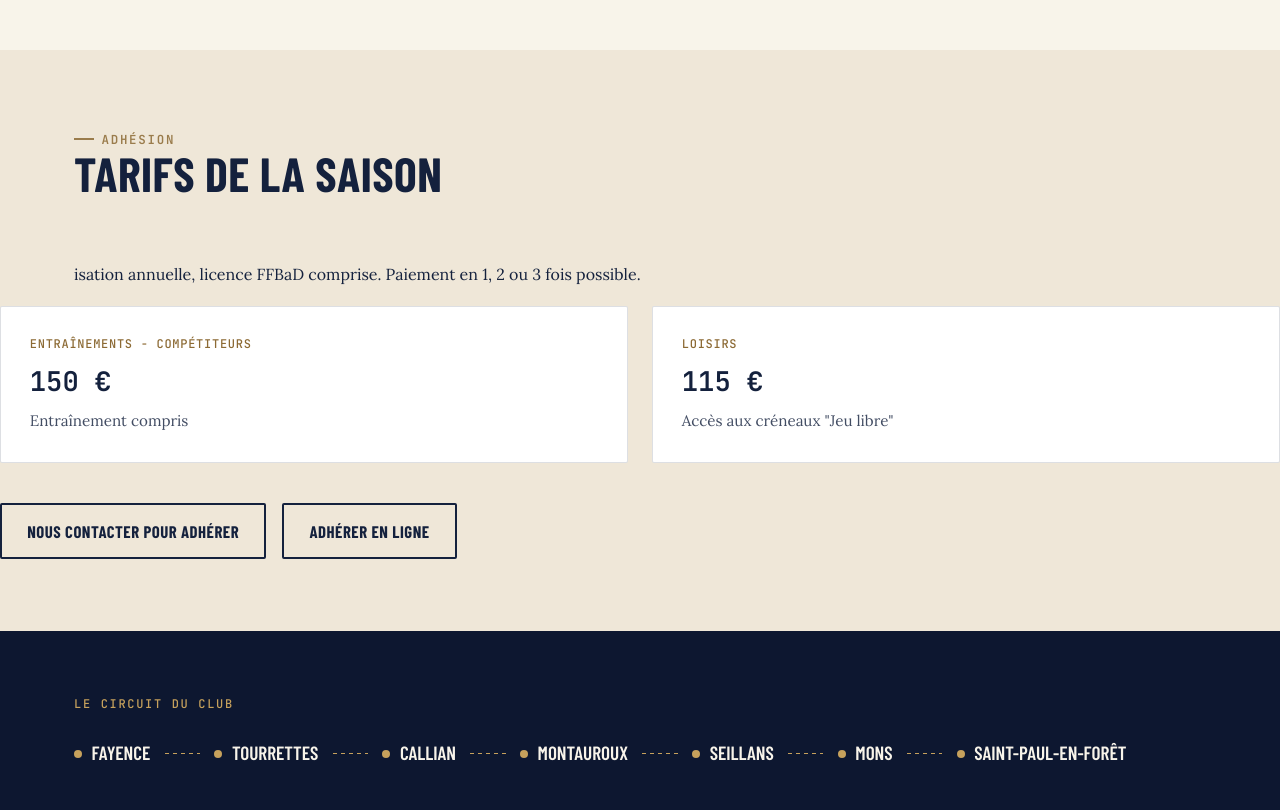
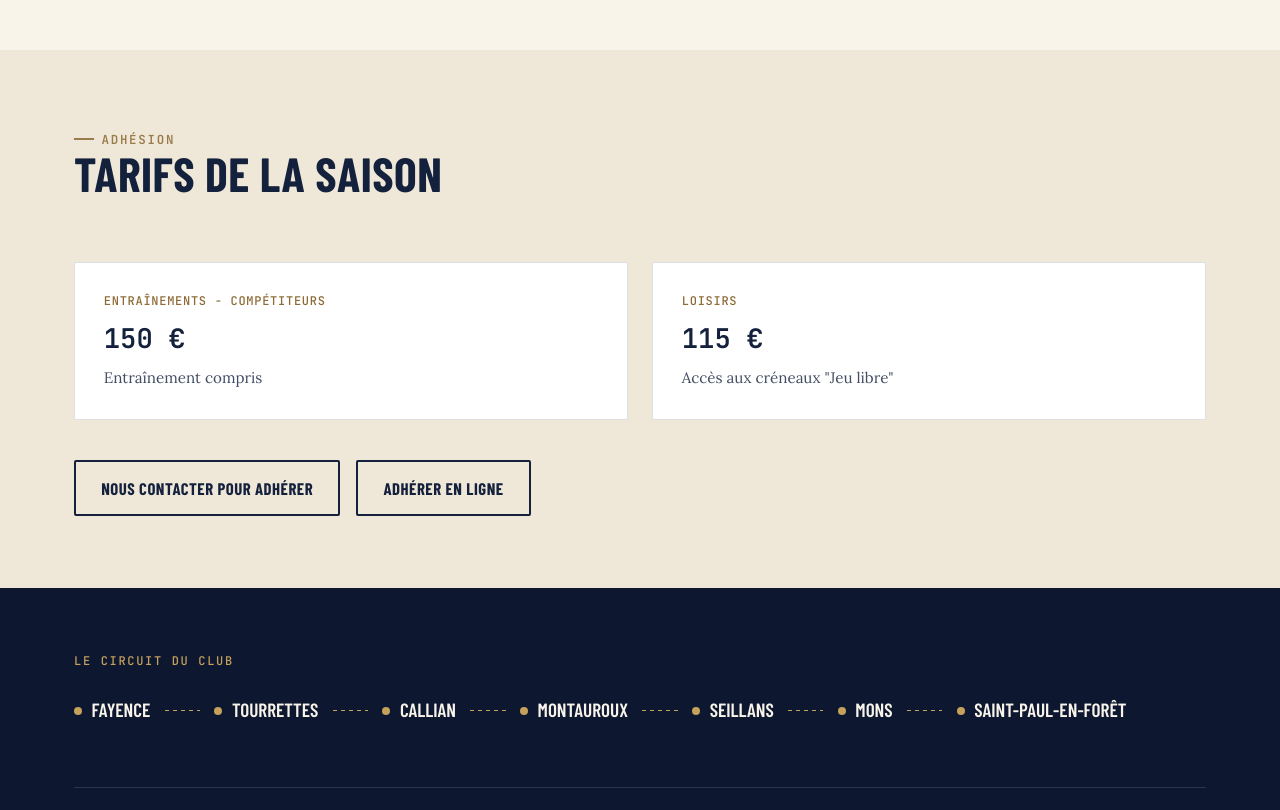
Before and after one commit to alphabad83/alphabad83, an Eleventy site: page src/creneaux-tarifs.njk in a window 1280 px wide. Shown: the part 1020-1830 px from the top of the page. Built offline with nearby package versions, Linux system fonts and the light colour scheme; Eleventy itself is replaced by a stand-in of ours; files that its build step writes are made by us from their sources; a web font is replaced by a local one.

Commit message:
Update creneaux-tarifs.njk

```diff
--- a/src/creneaux-tarifs.njk
+++ b/src/creneaux-tarifs.njk
@@ -36,13 +36,12 @@
 
 <section class="section section--stone">
   <div class="wrap">
-   <div class="section__head">
+     <div class="section__head">
      <div>
        <p class="eyebrow">Adhésion</p>
        <h2>Tarifs de la saison</h2>
      </div>
-   </div>isation annuelle, licence FFBaD comprise. Paiement en 1, 2 ou 3 fois possible.</p>
-    </div>
+   </div>
     <div class="grid grid--2">
       {% for t in tarifs.items %}
       <div class="card">
```
